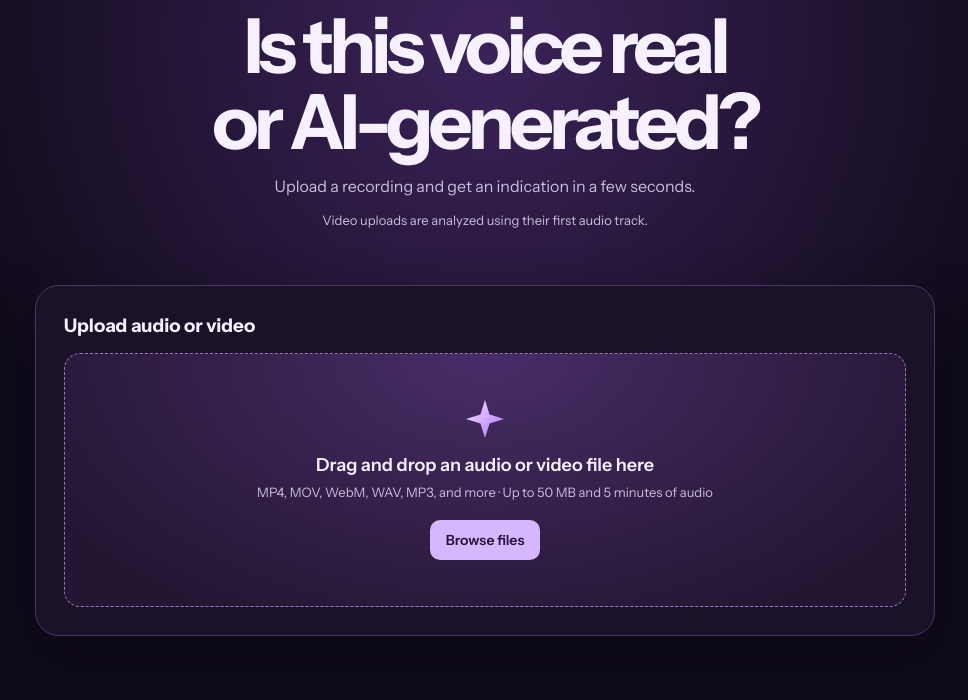
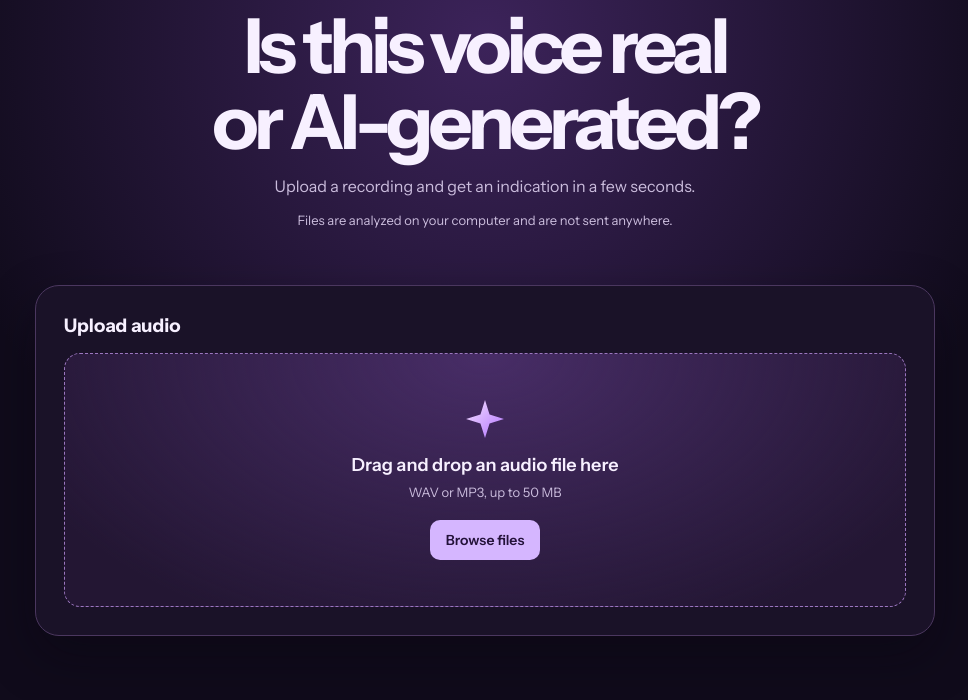
Before and after one commit to yousifsarhan/Develop-a-machine-learning-model-for-Deepfake-Voice-detection, a Flask app: page / in a window 1280 px wide. Shown: the part 131-831 px from the top of the page, without its empty margins (155-1123 px from the left). Run offline with Flask 3, Linux system fonts and the light colour scheme; parts of the project's set-up code (start-up, migrations or seed data) failed here and were passed over.

Commit message:
Restore pre-redesign templates/index.html

```diff
--- a/voice_detector_project 2/templates/index.html
+++ b/voice_detector_project 2/templates/index.html
@@ -12,16 +12,16 @@
     <section id="home">
       <h2>Is this voice real or AI-generated?</h2>
       <p>Upload a recording and get an indication in a few seconds.</p>
-      <p class="note">Video uploads are analyzed using their first audio track.</p>
+      <p class="note">Files are analyzed on your computer and are not sent anywhere.</p>
     </section>
 
     <section id="upload-section">
-      <h3>Upload audio or video</h3>
+      <h3>Upload audio</h3>
       <div id="drop" tabindex="0">
-        <p>Drag and drop an audio or video file here</p>
-        <p class="note">MP4, MOV, WebM, WAV, MP3, and more · Up to 50 MB and 5 minutes of audio</p>
+        <p>Drag and drop an audio file here</p>
+        <p class="note">WAV or MP3, up to 50 MB</p>
         <button id="browse" type="button">Browse files</button>
-        <input id="file-input" type="file" hidden>
+        <input id="file-input" type="file" accept=".wav,.mp3,audio/wav,audio/mpeg" hidden>
       </div>
       <p id="error" class="error" role="alert" hidden></p>
       <div id="file-card" hidden>
```
